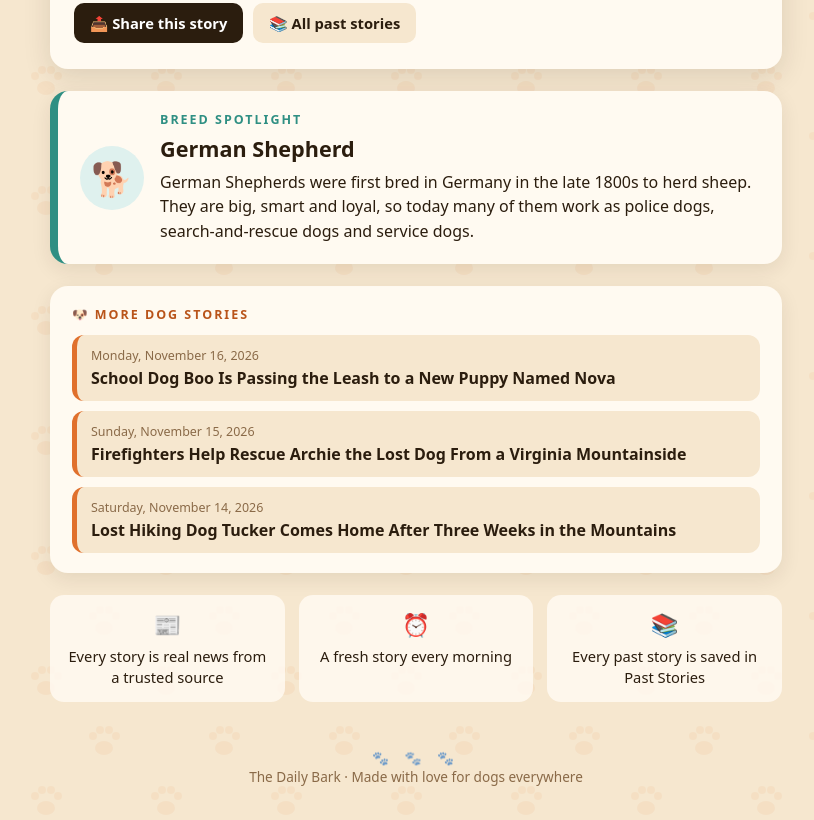
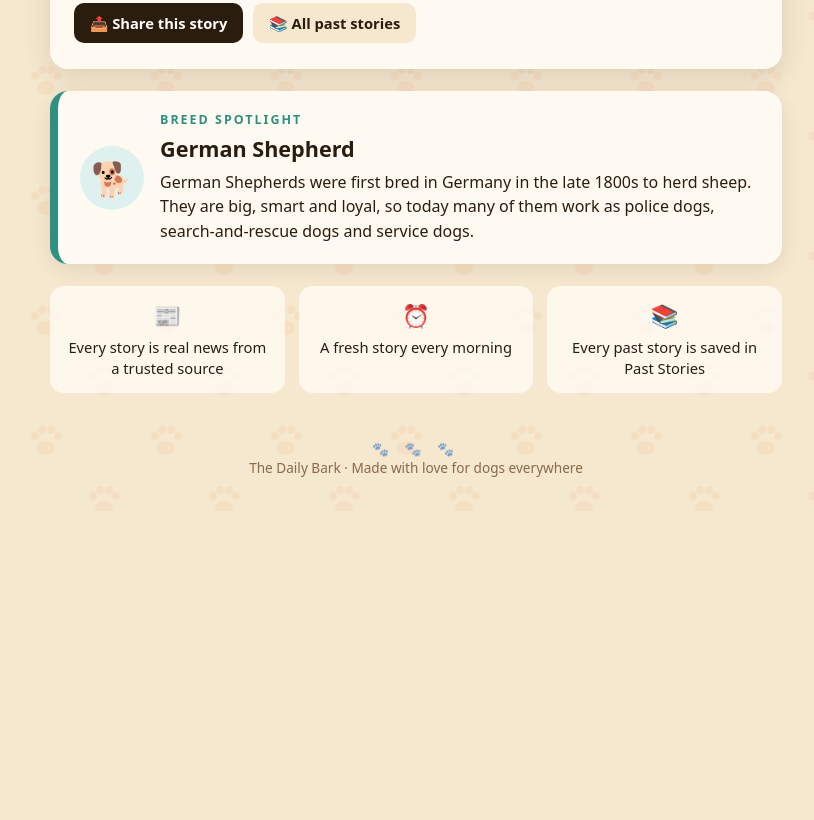
Before and after one commit to fahhhh2-dotcom/The-Daliy-Bark, a plain HTML site: page index.html in a window 1280 px wide. Shown: the part 1030-1850 px from the top of the page, without its empty margins (224-1038 px from the left). After the commit the page ends 1541 px from the top, so only its background shows below. Drawn offline with Linux system fonts and the light colour scheme.

Commit message:
Daily Bark: show only today's story on the homepage

```diff
--- a/index.html
+++ b/index.html
@@ -173,8 +173,7 @@
     var idx = items.findIndex(function (s) { return s.day === day; });
     var pick, heading;
     if (isHome) {
-      pick = items.filter(function (s) { return s.day !== day; }).slice(0, 3);
-      heading = '🐶 More dog stories';
+      return;
     } else {
       pick = [];
       if (idx > 0) pick.push(Object.assign({ label: 'Newer story →' }, items[idx - 1]));
```
Also changed, not shown: stories/2026-11-13.html (+1 -2 lines), stories/2026-11-14.html (+1 -2 lines), stories/2026-11-15.html (+1 -2 lines), stories/2026-11-16.html (+1 -2 lines), stories/2026-11-18.html (+1 -2 lines).
